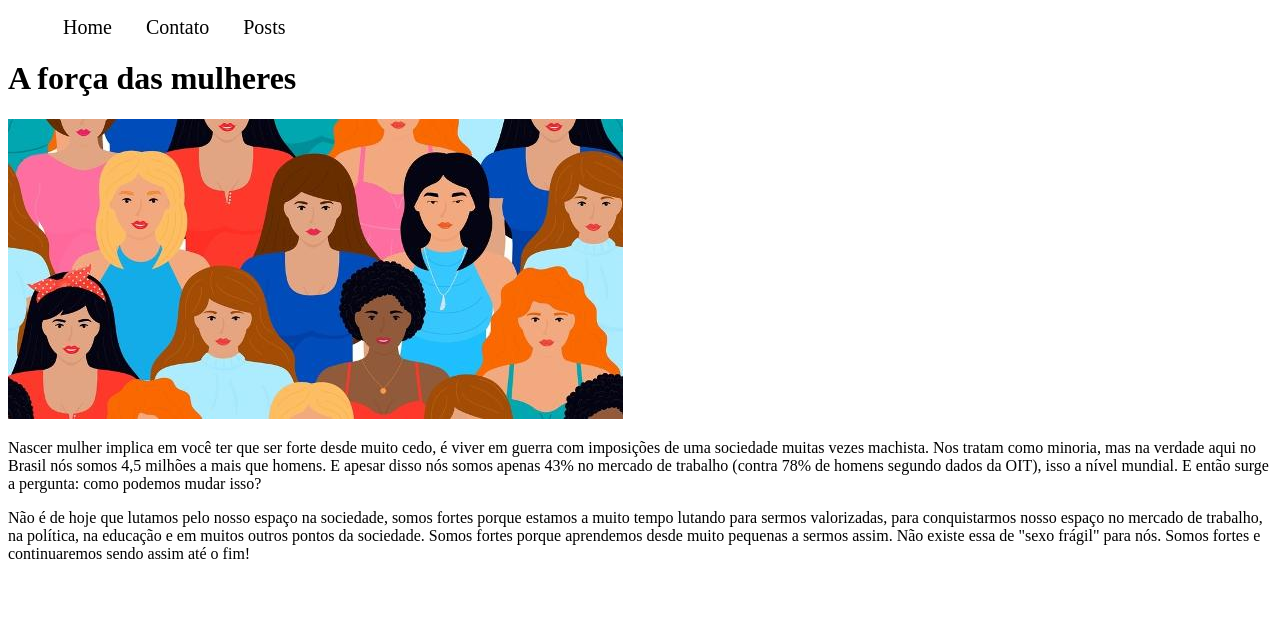
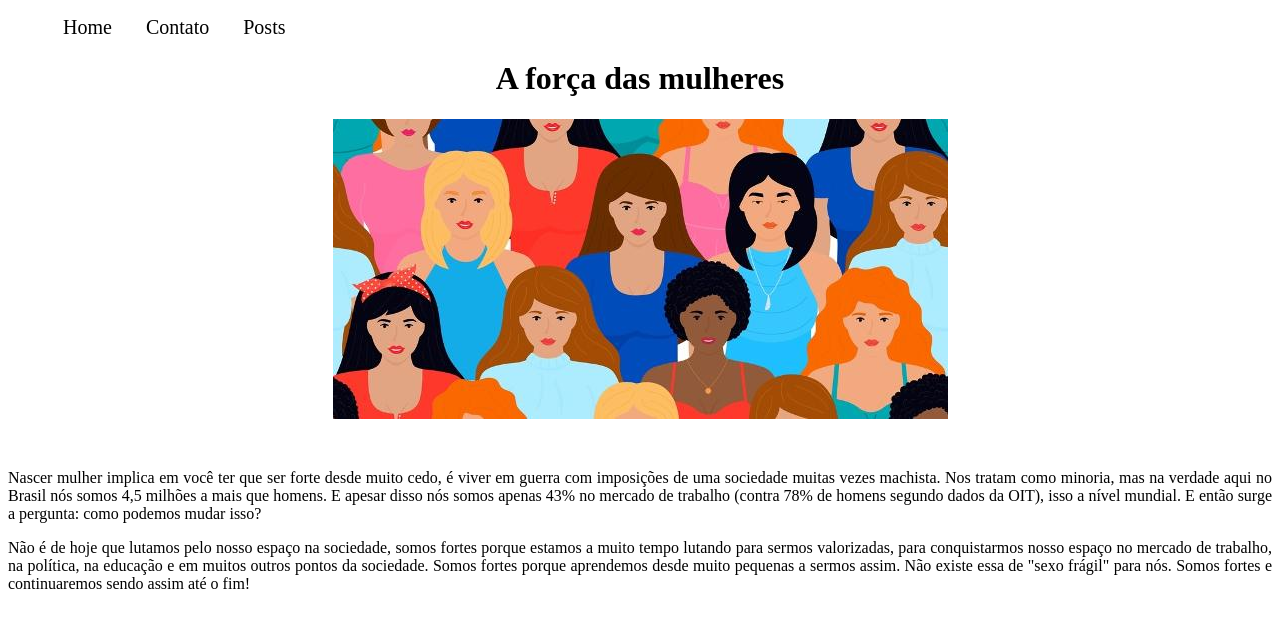
Before and after one commit to PamelaBoaz/fundamentos-web, a plain HTML site: page desafio.html in a window 1280 px wide. Drawn offline with Linux system fonts and the light colour scheme.

Commit message:
Modificação em desafio

```diff
--- a/desafio.html
+++ b/desafio.html
@@ -20,17 +20,19 @@
 
 
     </ul>
-    <h1>A força das mulheres</h1>
-    <img src="assets/img/mulheres.jpg" alt="Desenho de várias mulheres">
+    <h1 class="center">A força das mulheres</h1>
+    <div class="container marbot-50">
+    <img  src="assets/img/mulheres.jpg" alt="Desenho de várias mulheres">
+   </div>
 
 
-    <p>Nascer mulher implica em você ter que ser forte desde muito cedo, é viver em guerra com
+    <p class="justify">Nascer mulher implica em você ter que ser forte desde muito cedo, é viver em guerra com
        imposições de uma sociedade muitas vezes machista. Nos tratam como minoria, mas na verdade aqui no Brasil
        nós somos 4,5 milhões a mais que homens. E apesar disso nós somos apenas 43% no mercado de trabalho (contra 78% de homens segundo dados da OIT), isso a nível mundial.
        E então surge a pergunta: como podemos mudar isso?
 
     </p>
-    <p>Não é de hoje que lutamos pelo nosso espaço na sociedade, somos fortes porque estamos a muito tempo lutando para
+    <p class ="justify">Não é de hoje que lutamos pelo nosso espaço na sociedade, somos fortes porque estamos a muito tempo lutando para
        sermos valorizadas, para conquistarmos nosso espaço no mercado de trabalho, na política, na educação e em muitos outros
        pontos da sociedade.
        Somos fortes porque aprendemos desde muito pequenas a sermos assim. Não existe essa de "sexo frágil" para nós. Somos fortes
```
